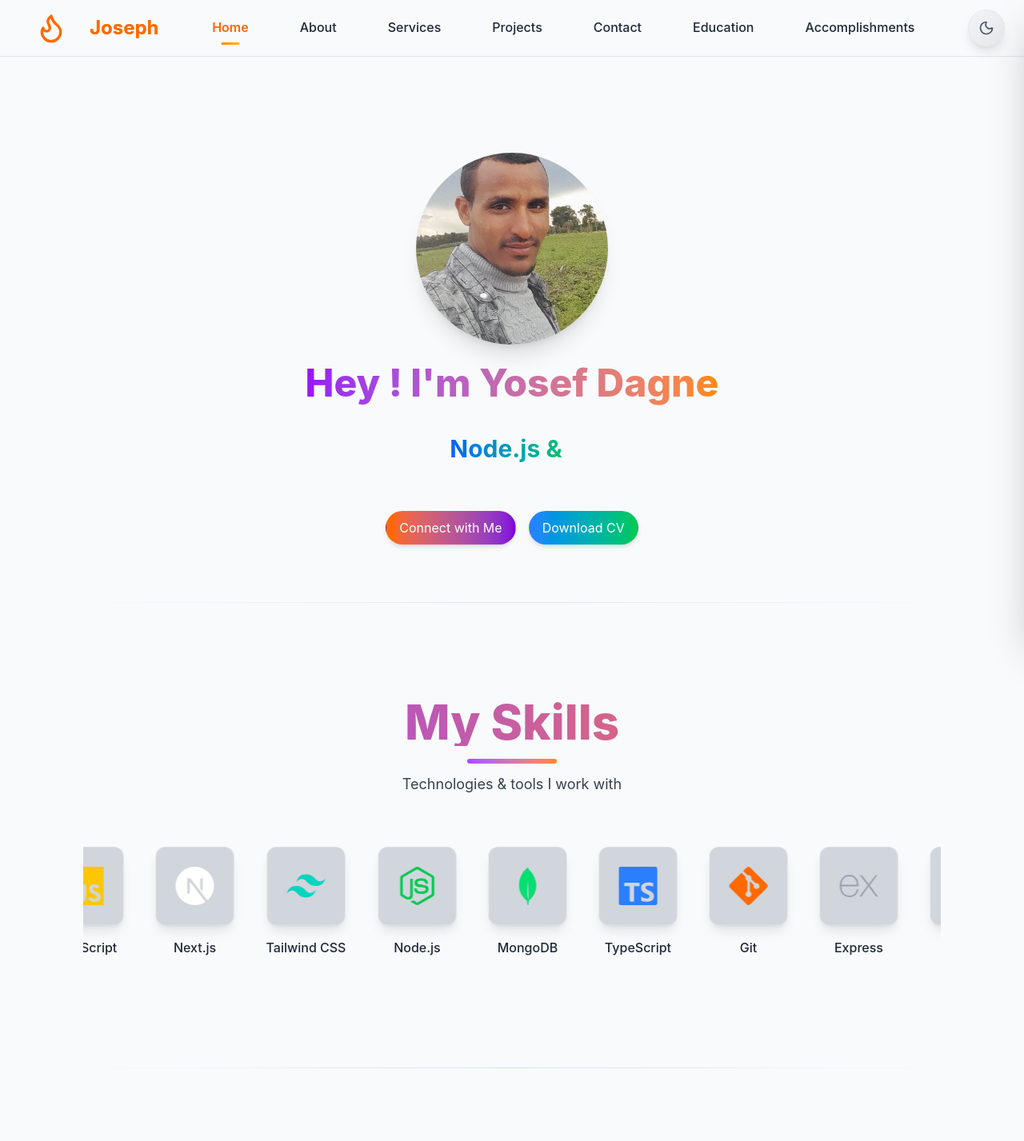
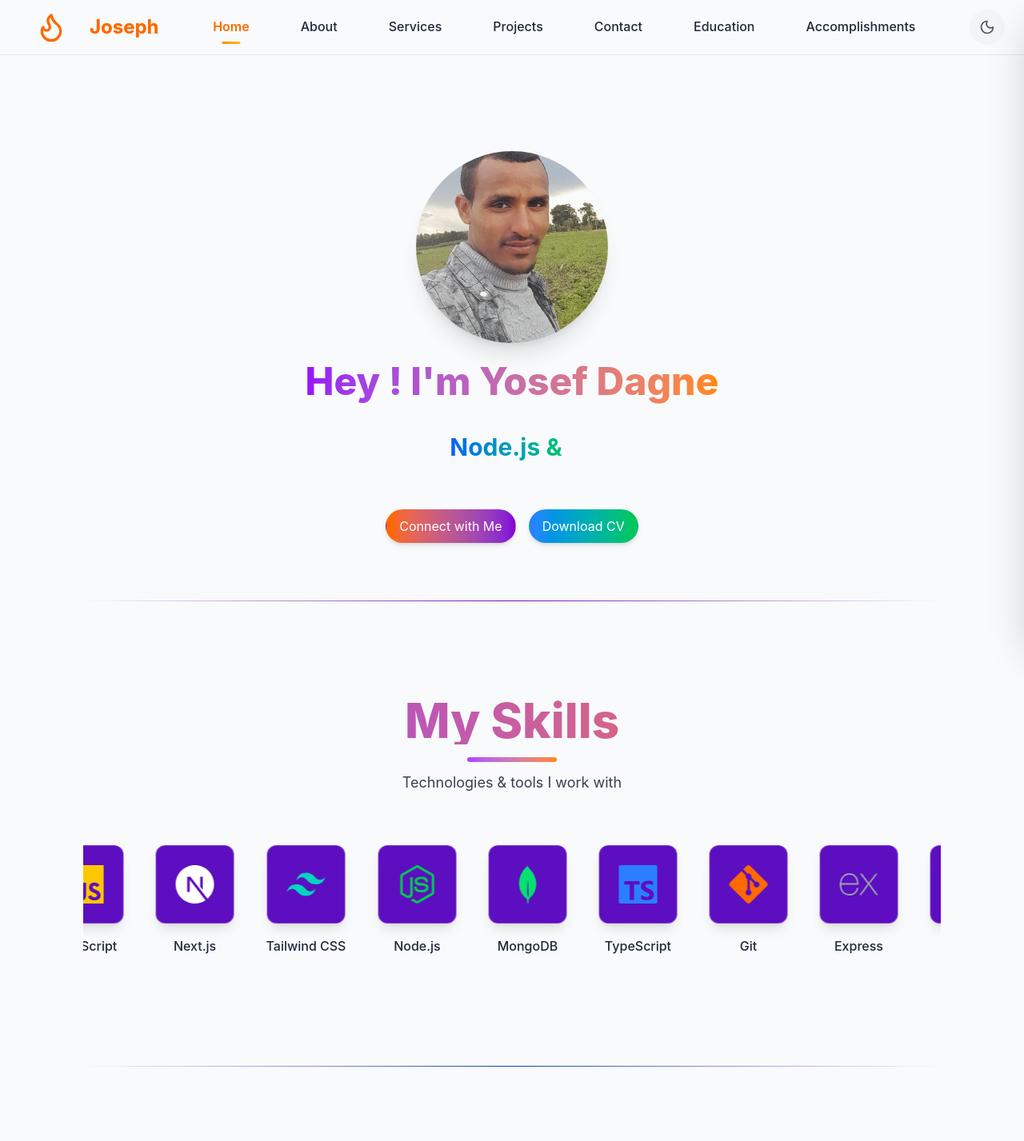
Before and after one commit to YosephDagne/personal_website, a Next.js app: page / in a window 1280 px wide. Shown: the top 1427 px of the page at 80% size. Built offline with nearby package versions, Linux system fonts and the light colour scheme.

Commit message:
some css update

```diff
--- a/app/globals.css
+++ b/app/globals.css
@@ -6,7 +6,7 @@
 }
 
 body {
-  @apply bg-white text-gray-900 dark:bg-gray-900 dark:text-gray-100;
+  @apply bg-gray-100 text-gray-900 dark:bg-gray-900 dark:text-gray-100;
   font-family: 'Inter', sans-serif;
   line-height: 1.6;
 }
--- a/app/page.tsx
+++ b/app/page.tsx
@@ -25,47 +25,47 @@
 
         {/* Skills Section */}
         <section className="mb-12 sm:mb-16 relative">
-          <div className="absolute -top-6 left-0 right-0 h-px bg-linear-to-r from-transparent via-purple-300/40 to-transparent dark:via-purple-600/20" />
+          <div className="absolute -top-6 left-0 right-0 h-px bg-linear-to-r from-transparent via-purple-800 to-transparent dark:via-purple-800" />
           <Skills />
         </section>
 
         {/* About Section */}
         <section className="mb-12 sm:mb-16 relative">
-          <div className="absolute -top-6 left-0 right-0 h-px bg-linear-to-r from-transparent via-blue-300/40 to-transparent dark:via-blue-600/20" />
+          <div className="absolute -top-6 left-0 right-0 h-px bg-linear-to-r from-transparent via-blue-800 to-transparent dark:via-blue-900" />
           <About />
         </section>
         <section className="mb-12 sm:mb-16 relative">
-          <div className="absolute -top-6 left-0 right-0 h-px bg-linear-to-r from-transparent via-blue-300/40 to-transparent dark:via-blue-600/20" />
+          <div className="absolute -top-6 left-0 right-0 h-px bg-linear-to-r from-transparent via-blue-800 to-transparent dark:via-blue-600" />
           <Accomplishments />
         </section>
 
         {/* Services Section */}
         <section className="mb-12 sm:mb-16 relative">
-          <div className="absolute -top-6 left-0 right-0 h-px bg-linear-to-r from-transparent via-green-300/40 to-transparent dark:via-green-600/20" />
+          <div className="absolute -top-6 left-0 right-0 h-px bg-linear-to-r from-transparent via-green-900 to-transparent dark:via-green-600" />
           <Services />
         </section>
 
         {/* Works Section */}
         <section className="mb-12 sm:mb-16 relative">
-          <div className="absolute -top-6 left-0 right-0 h-px bg-linear-to-r from-transparent via-orange-300/40 to-transparent dark:via-orange-600/20" />
+          <div className="absolute -top-6 left-0 right-0 h-px bg-linear-to-r from-transparent via-orange-700 to-transparent dark:via-orange-600" />
           <Works />
         </section>
 
         {/* Education Section */}
         <section className="mb-12 sm:mb-16 relative">
-          <div className="absolute -top-6 left-0 right-0 h-px bg-linear-to-r from-transparent via-red-300/40 to-transparent dark:via-red-600/20" />
+          <div className="absolute -top-6 left-0 right-0 h-px bg-linear-to-r from-transparent via-red-700 to-transparent dark:via-red-600" />
           <Education />
         </section>
 
         {/* Contact Section */}
         <section className="mb-12 sm:mb-16 relative">
-          <div className="absolute -top-6 left-0 right-0 h-px bg-linear-to-r from-transparent via-indigo-300/40 to-transparent dark:via-indigo-600/20" />
+          <div className="absolute -top-6 left-0 right-0 h-px bg-linear-to-r from-transparent via-indigo-800 to-transparent dark:via-indigo-600" />
           <Contact />
         </section>
 
         {/* Footer Section */}
         <section className="relative">
-          <div className="absolute -top-6 left-0 right-0 h-px bg-linear-to-r from-transparent via-gray-300/40 to-transparent dark:via-gray-600/20" />
+          <div className="absolute -top-6 left-0 right-0 h-px bg-linear-to-r from-transparent via-gray-900 to-transparent dark:via-gray-800" />
           <Footer />
         </section>
       </main>
--- a/components/Accomplishment .tsx
+++ b/components/Accomplishment .tsx
@@ -27,7 +27,7 @@
               key={index}
               whileHover={{ scale: 1.05, rotateX: 10 }}
               transition={{ type: "spring", stiffness: 150, damping: 10 }}
-              className="p-10 bg-white/10 dark:bg-gray-800/30 backdrop-blur-xl
+              className="p-10 bg-gray-200 dark:bg-gray-800/30 backdrop-blur-xl
             rounded-2xl shadow-xl border border-white/20 dark:border-gray-700/40
             hover:border-purple-400/50 hover:shadow-purple-500/20 text-center
             flex flex-col items-center gap-6"
--- a/components/Education.tsx
+++ b/components/Education.tsx
@@ -39,7 +39,7 @@
               key={index}
               whileHover={{ rotateX: 10, rotateY: -10, scale: 1.03 }}
               transition={{ type: "spring", stiffness: 150, damping: 10 }}
-              className="relative bg-white/10 dark:bg-gray-800/30 backdrop-blur-lg
+              className="relative bg-gray-200 dark:bg-gray-800/30 backdrop-blur-lg
                 p-8 rounded-2xl shadow-lg hover:shadow-purple-500/30
                 border border-white/20 dark:border-gray-700/40
                 hover:border-purple-400/60 transition-all duration-300"
--- a/components/Service.tsx
+++ b/components/Service.tsx
@@ -36,10 +36,10 @@
             tabIndex={0}
             role="button"
             aria-label={`Read more about ${service.s_name}`}
-            className="relative flex flex-col justify-center gap-6 p-10 rounded-3xl
-                       bg-white/20 dark:bg-gray-800/40 backdrop-blur-lg
+            className="relative flex flex-col justify-center gap-6 p-10 rounded-2xl
+                       bg-gray-200 dark:bg-gray-800/40 backdrop-blur-lg
                        border border-white/20 dark:border-gray-700/40
-                       shadow-xl hover:shadow-purple-500/30 cursor-pointer
+                       shadow-2xl hover:shadow-purple-500/30 cursor-pointer
                        transition-all duration-300 focus:outline-none focus:ring-4
                        focus:ring-orange-400 focus:ring-opacity-50"
           >
--- a/components/Skills.tsx
+++ b/components/Skills.tsx
@@ -54,7 +54,7 @@
               transition={{ duration: 0.5, delay: index * 0.05 }}
             >
               {/* Glass Card */}
-              <div className="group relative bg-gray-300 dark:bg-gray-900 backdrop-blur-xl p-6 rounded-xl shadow-lg border border-white/20 dark:border-gray-700/30 transition-all duration-300 hover:shadow-2xl hover:scale-105 cursor-pointer">
+              <div className="group relative bg-violet-800 dark:bg-gray-900 backdrop-blur-xl p-6 rounded-xl shadow-lg border border-white/20 dark:border-gray-700/30 transition-all duration-300 hover:shadow-2xl hover:scale-105 cursor-pointer">
                 <div
                   className={`text-5xl ${skill.color} transition-transform duration-300 group-hover:scale-110`}
                 >
--- a/components/Works.tsx
+++ b/components/Works.tsx
@@ -18,7 +18,7 @@
   return (
     <section
       id="projects"
-      className="py-24 bg-linear-to-b from-gray-50 to-white dark:from-gray-900 dark:to-gray-800"
+      className="py-24 bg-gray-50 dark:bg-gray-900"
     >
       <div className="container mx-auto px-4">
         {/* Title */}
@@ -42,15 +42,15 @@
               rel="noopener noreferrer"
               whileHover={{ scale: 1.05, rotateX: 5, rotateY: -5 }}
               transition={{ type: "spring", stiffness: 150, damping: 12 }}
-              className="relative block rounded-2xl shadow-xl bg-white/20 dark:bg-gray-800/30 backdrop-blur-lg overflow-hidden cursor-pointer border border-white/20 dark:border-gray-700/40 hover:shadow-purple-500/30 transition-all duration-300"
+              className="relative block rounded-2xl shadow-2xl bg-gray-200 dark:bg-gray-800/30 backdrop-blur-lg overflow-hidden cursor-pointer  dark:border-gray-700/40 hover:shadow-2xl "
             >
               {/* Project Image */}
-              <div className="relative h-64 w-full ">
+              <div className="relative h-56 w-full ">
                 <Image
                   src={work.w_image}
                   alt={work.w_name}
                   fill
-                  className="object-cover transition-transform duration-700 group-hover:scale-110 "
+                  className="object-cover hover:bg-gray-400 hover:shadow-2xl "
                 />
 
                 {/* Gradient Overlay */}
@@ -83,7 +83,7 @@
             <motion.button
               onClick={handleShowMore}
               whileHover={{ scale: 1.05 }}
-              className="group relative inline-flex items-center gap-3 px-8 py-4 bg-linear-to-r from-purple-600 to-orange-500 text-white font-semibold rounded-full shadow-lg hover:shadow-xl transition-all duration-300 hover:from-purple-700 hover:to-orange-600 cursor-pointer"
+              className="group relative inline-flex items-center gap-3 px-2 py-3 bg-linear-to-r from-purple-600 to-orange-800 text-white font-semibold rounded-full shadow-lg hover:shadow-xl transition-all duration-300 hover:from-purple-700 hover:to-orange-600 cursor-pointer hover:border"
             >
               <span>{showMore ? "Show Less" : "Show More Projects"}</span>
               <ArrowRight
--- a/package.json
+++ b/package.json
@@ -25,6 +25,7 @@
     "@types/react": "19.2.7",
     "@types/react-anchor-link-smooth-scroll": "^1.0.5",
     "@types/react-dom": "^19",
+    "baseline-browser-mapping": "^2.8.32",
     "eslint": "^9",
     "eslint-config-next": "16.0.4",
     "tailwindcss": "^4",
--- a/providers/ThemeToggle.tsx
+++ b/providers/ThemeToggle.tsx
@@ -26,12 +26,9 @@
       onClick={toggleTheme}
       title={`Switch to ${theme === "dark" ? "light" : "dark"} mode`}
       aria-label={`Switch to ${theme === "dark" ? "light" : "dark"} mode`}
-      className="group relative p-3 rounded-full bg-linear-to-br from-gray-100 to-gray-200 dark:from-gray-800 dark:to-gray-900
+      className="group relative p-3 rounded-full bg-gray-100 dark:bg-gray-900
                  text-gray-600 dark:text-gray-300 hover:text-orange-500 dark:hover:text-yellow-400
-                 shadow-lg hover:shadow-xl transform hover:scale-105
-                 transition-all duration-300 ease-out
-                 border border-gray-200 dark:border-gray-700
-                 hover:border-orange-300 dark:hover:border-yellow-500/30 cursor-pointer"
+                  hover:bg-gray-200 dark:hover:bg-gray-800 cursor-pointer"
     >
       <div className="relative w-5 h-5">
         {theme === "dark" ? (
```
Also changed, not shown: 1 other file (tests, documents, lock files or other folders).
